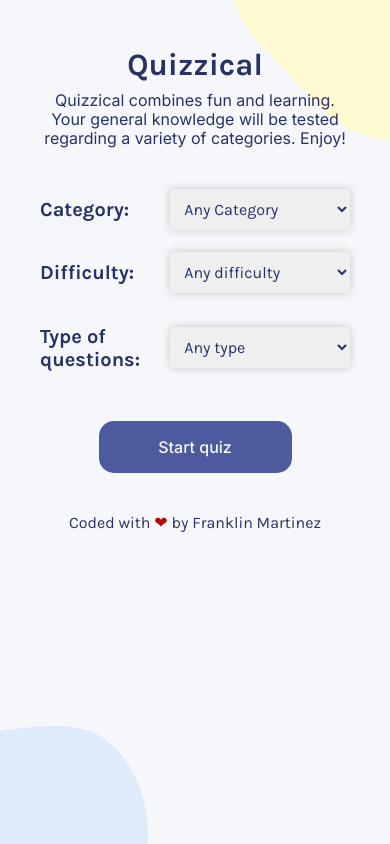
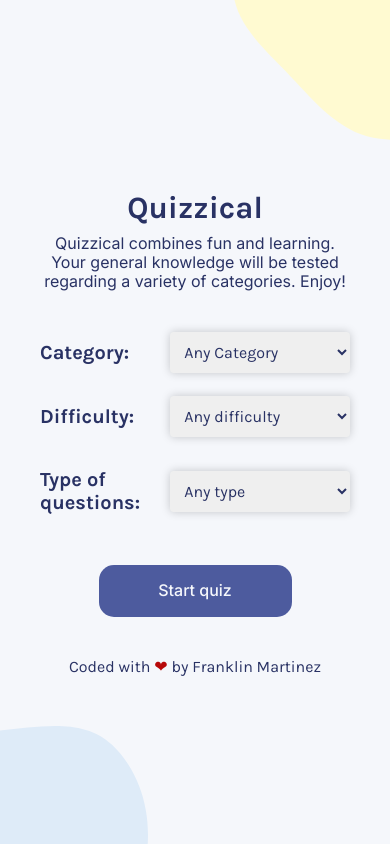
Before and after one commit to TheMVProgrammer/quizzical-app, a React (Create React App) app: page / in a window 390 px wide. Built offline with nearby package versions, Linux system fonts and the light colour scheme.

Commit message:
Adding some responsiveness

```diff
--- a/src/App.js
+++ b/src/App.js
@@ -40,26 +40,23 @@ const App = () => {
           {
             gameStart
             ?
+            (showQuestionsError ?
+              <h2 className="error-message">
+                Sorry, we couldn't find any questions with these options.
+              </h2>
+            :
               <section className="quiz-container">
                 <QuestionList
                   gameOptions={quizOptions}
                   handleGameStart={handleGameStart}
                   handleQuestionsNotFound={handleQuestionsNotFound}
                 />
-            </section>
-
+              </section>)
             :
 
             <section className= "start-container">
             <h1 className="start-title">Quizzical</h1>
             <p className="start-desc">Quizzical combines fun and learning. Your general knowledge will be tested regarding a variety of categories. Enjoy!</p>
-
-            {
-              showQuestionsError &&
-              <h2 className="error-message">
-                Sorry, we couldn't find any questions with these options.
-              </h2>
-            }
 
             <div className="quiz-options-container">
               <div className="select-container">
--- a/src/index.css
+++ b/src/index.css
@@ -26,20 +26,27 @@ body {
 }
 
 .app-container {
+  height: 100vh;
   display: flex;
   flex-direction: column;
   align-items: center;
-  justify-content: space-around;
+  justify-content: center;
 }
 
 .App {
-  width: 100vw;
   padding: 40px;
   display: flex;
   align-items: center;
-  justify-content: space-evenly;
   flex-direction: column;
   flex-wrap: wrap;
+  overflow-x: hidden;
+}
+
+.error-message {
+  height: 80vh;
+  display: flex;
+  align-items: center;
+  text-align: center;
 }
 
 .start-container {
@@ -237,7 +244,7 @@ button:hover {
 }
 
 .score-text {
-  margin-bottom: -20px;
+  margin-bottom: -10px;
 }
 
 
```
Lines whose indentation alone changed are shown as unchanged.
